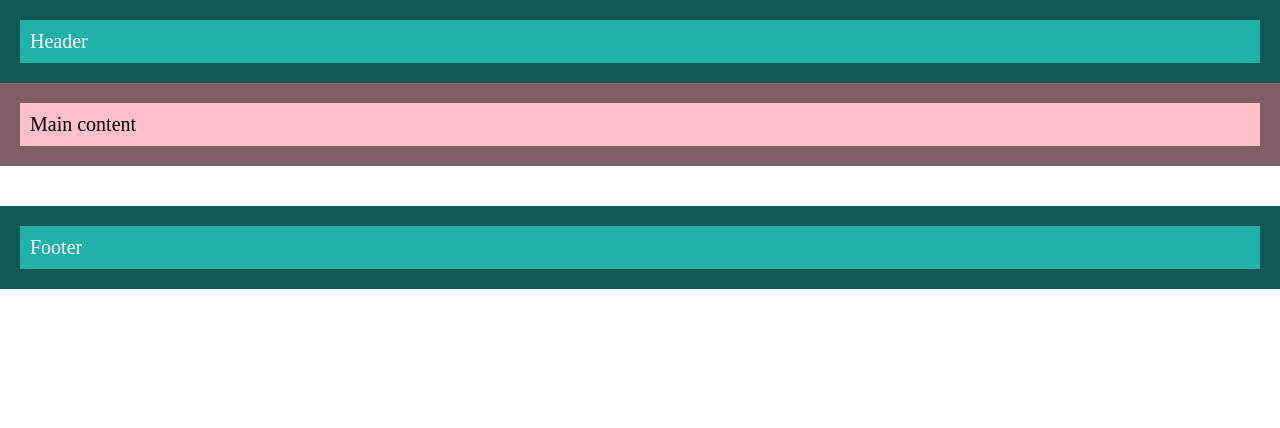
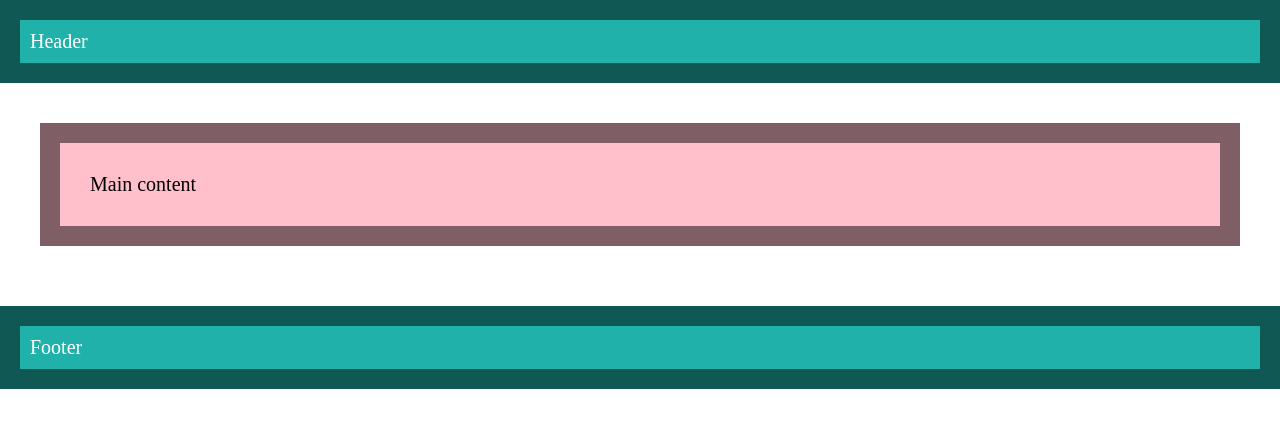
Before and after one commit to sacren/box-model, a plain HTML site: page index.html in a window 1280 px wide. Drawn offline with Linux system fonts and the light colour scheme.

Commit message:
Make the content area smaller

```diff
--- a/style.css
+++ b/style.css
@@ -19,9 +19,10 @@ header, footer {
 
 main {
   background-color: pink;
-  margin-bottom: 20px;
+  margin: 40px;
+  padding: 30px;
 }
 
 footer {
-  margin-top: 40px;
+  margin-top: 60px;
 }
```
